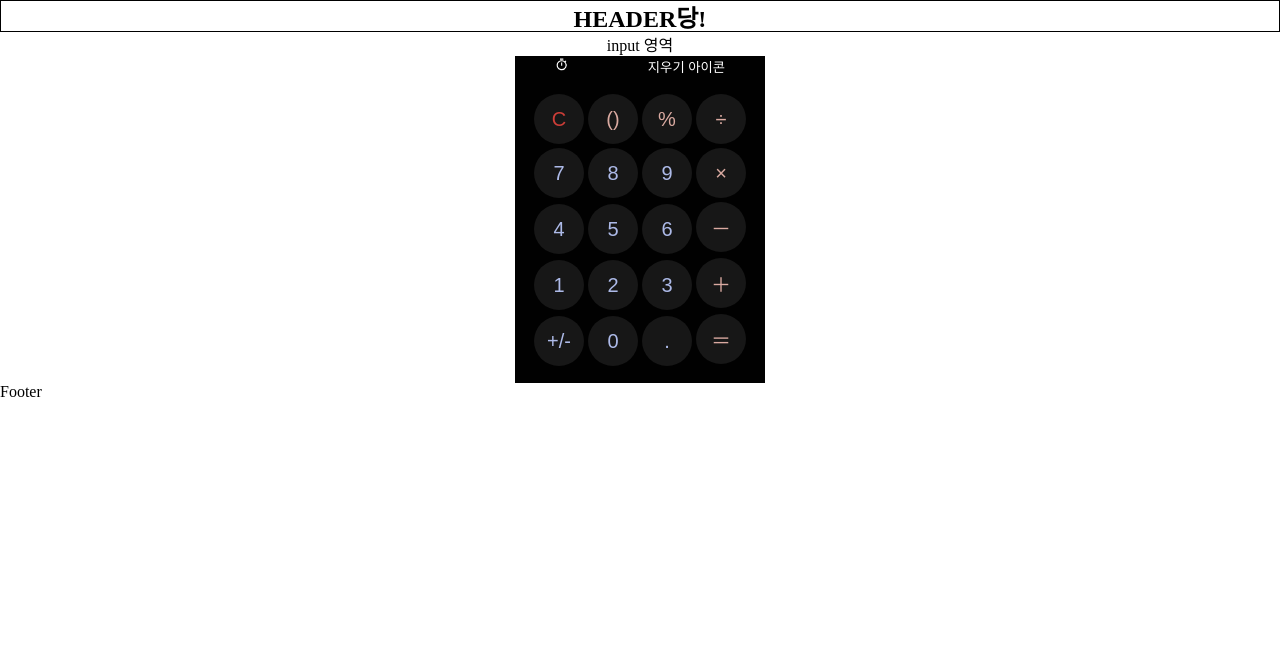
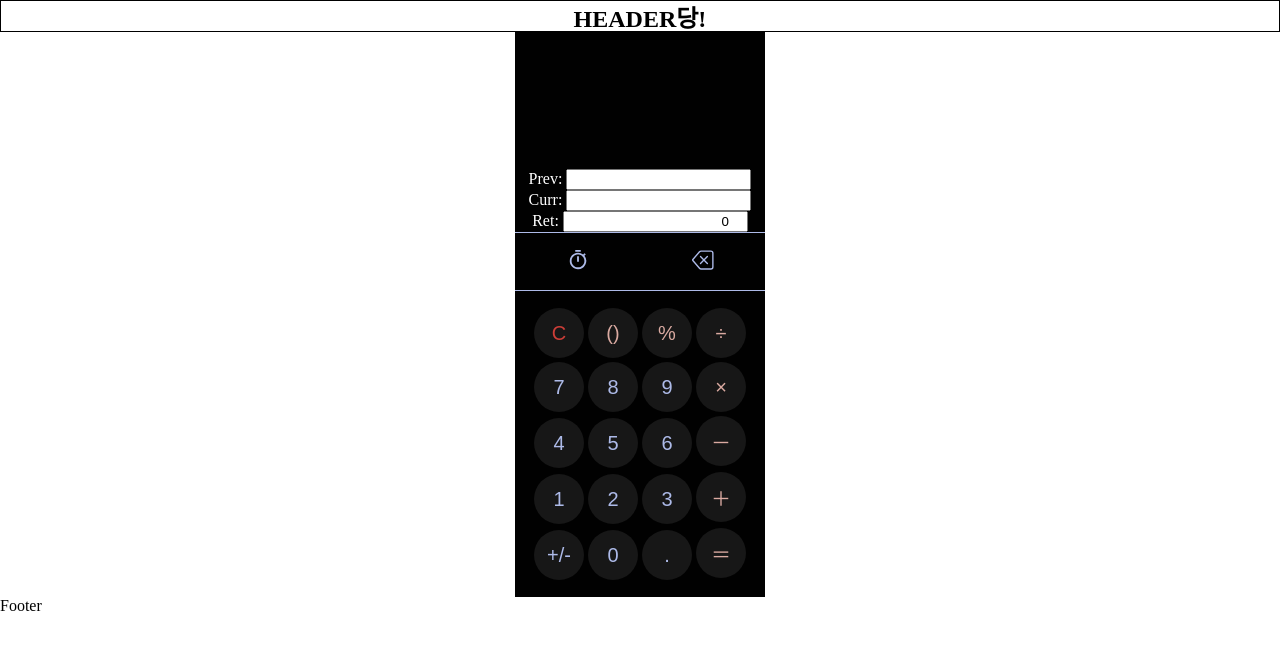
Before and after one commit to codingBear01/don_moa, a React (Create React App) app in the folder client/: page / in a window 1280 px wide. Shown: the top 650 px of the page. Built offline with nearby package versions, Linux system fonts and the light colour scheme.

Commit message:
Feat : 계산기 작업 중

```diff
--- a/client/src/components/calculators/GeneralCal/GeneralCal.tsx
+++ b/client/src/components/calculators/GeneralCal/GeneralCal.tsx
@@ -1,102 +1,198 @@
-import React, { useState } from 'react';
-import styled from 'styled-components';
+import { useState } from 'react';
 import { MdOutlineTimer } from 'react-icons/md';
+import { BsBackspace } from 'react-icons/bs';
+import * as C from '../../../styles/calculators';
+import * as S from '../../../styles';
 
 export const GeneralCal = () => {
-  const colors = {
-    blue: '#adbae8',
-    red: '#cd3e38',
-    beige: '#daaaa1',
-    black: '#010101',
-    lightBlack: '#171717',
+  const [prevNumber, setPrevNumber] = useState<string | number>('');
+  const [currNumber, setCurrNumber] = useState<string | number>('');
+  const [resultNumber, setResultNumber] = useState<number>(0);
+
+  const handleInputNum = (e: any) => {
+    const num = e.target.textContent;
+
+    if (inputNumChecker()) {
+      setCurrNumber((prevNum) => {
+        const currNum = prevNum + num;
+        return currNum;
+      });
+    }
   };
 
-  const styleAlignCenter =
-    'display: flex; align-items: center; justify-content: center;';
+  const inputNumChecker = () => {
+    if (currNumber.toString().length > 15) {
+      alert('15자리까지 입력할 수 있어요.');
+      return false;
+    }
+    return true;
+  };
 
-  const CalBody = styled.div`
-    ${styleAlignCenter}
-    flex-direction: column;
-    margin: 0 auto;
-    width: 250px;
-  `;
+  const calculateNumbers = (action: any) => {
+    setCurrNumber('');
 
-  const CalControlButtonArea = styled.div`
-    ${styleAlignCenter}
-    justify-content: space-around;
-    width: 100%;
-    background-color: ${colors.black};
-    color: ${colors.blue};
-  `;
+    if (action === '＋') {
+      const result = +prevNumber + +currNumber;
 
-  const CalControlButton = styled.button`
-    border: none;
-    background: none;
-    color: white;
-  `;
+      setPrevNumber(result);
+      setResultNumber(result);
+    } else if (action === '－') {
+      const result = +prevNumber - +currNumber;
 
-  const CalButtonArea = styled.div`
-    ${styleAlignCenter}
-    flex-direction: column;
-    padding: 15px 0;
-    width: 100%;
-    background-color: ${colors.black};
-  `;
+      setResultNumber(result);
+      setPrevNumber(result);
+    } else if (action === '×') {
+      const result = +prevNumber * +currNumber;
 
-  const CalButtonRow = styled.div``;
+      setResultNumber(result);
+      setPrevNumber(result);
+    } else if (action === '÷') {
+      const result = +prevNumber / +currNumber;
 
-  const CalButton = styled.button`
-    width: 50px;
-    height: 50px;
-    margin: 2px;
-    border: none;
-    border-radius: 100%;
-    background-color: ${colors.lightBlack};
-    color: ${colors.blue};
-    font-size: 20px;
-  `;
+      setResultNumber(result);
+      setPrevNumber(result);
+    }
+  };
+
+  const resetNumber = () => {
+    setPrevNumber('');
+    setCurrNumber('');
+    setResultNumber(0);
+  };
+
+  const handleChangeSign = () => {
+    if (+currNumber > 0) {
+      setCurrNumber((prevNum) => {
+        const minusNumber = +prevNum * -1;
+        return minusNumber;
+      });
+    } else if (+currNumber < 0) {
+      console.log(+currNumber);
+      setCurrNumber((prevNum) => {
+        const plusNumber = +prevNum * -1;
+        return plusNumber;
+      });
+    }
+  };
 
   return (
-    <CalBody>
-      <div>input 영역</div>
-      <CalControlButtonArea>
-        <CalControlButton>
-          <MdOutlineTimer />
-        </CalControlButton>
-        <CalControlButton>지우기 아이콘</CalControlButton>
-      </CalControlButtonArea>
-      <CalButtonArea>
+    <C.CalBody>
+      <C.CalInputArea
+        style={{
+          flexDirection: 'column',
+        }}
+      >
         <div>
-          <CalButton style={{ color: `${colors.red}` }}>C</CalButton>
-          <CalButton style={{ color: `${colors.beige}` }}>()</CalButton>
-          <CalButton style={{ color: `${colors.beige}` }}>%</CalButton>
-          <CalButton style={{ color: `${colors.beige}` }}>÷</CalButton>
+          <span style={{ color: 'white' }}>Prev: </span>
+          <input
+            type="number"
+            value={prevNumber}
+            readOnly
+            style={{ textAlign: 'right' }}
+            maxLength={15}
+          />
         </div>
         <div>
-          <CalButton>7</CalButton>
-          <CalButton>8</CalButton>
-          <CalButton>9</CalButton>
-          <CalButton style={{ color: `${colors.beige}` }}>×</CalButton>
+          <span style={{ color: 'white' }}>Curr: </span>
+          <input
+            type="number"
+            value={currNumber}
+            readOnly
+            style={{ textAlign: 'right' }}
+            maxLength={15}
+          />
         </div>
         <div>
-          <CalButton>4</CalButton>
-          <CalButton>5</CalButton>
-          <CalButton>6</CalButton>
-          <CalButton style={{ color: `${colors.beige}` }}>－</CalButton>
+          <span style={{ color: 'white' }}>Ret: </span>
+          <input
+            type="number"
+            value={resultNumber}
+            readOnly
+            style={{ textAlign: 'right' }}
+            maxLength={15}
+          />
+        </div>
+      </C.CalInputArea>
+
+      <C.CalControlButtonArea>
+        <C.CalControlButton>
+          <MdOutlineTimer
+            style={{
+              color: `${S.GeneralCalColors.blue}`,
+              fontSize: '22px',
+            }}
+          />
+        </C.CalControlButton>
+        <C.CalControlButton>
+          <BsBackspace
+            style={{ color: `${S.GeneralCalColors.blue}`, fontSize: '22px' }}
+          />
+        </C.CalControlButton>
+      </C.CalControlButtonArea>
+
+      <C.CalButtonArea>
+        <div>
+          <C.CalButton
+            style={{ color: `${S.GeneralCalColors.red}` }}
+            onClick={resetNumber}
+          >
+            C
+          </C.CalButton>
+          <C.CalButton style={{ color: `${S.GeneralCalColors.beige}` }}>
+            ()
+          </C.CalButton>
+          <C.CalButton style={{ color: `${S.GeneralCalColors.beige}` }}>
+            %
+          </C.CalButton>
+          <C.CalButton
+            style={{ color: `${S.GeneralCalColors.beige}` }}
+            onClick={() => calculateNumbers('÷')}
+          >
+            ÷
+          </C.CalButton>
         </div>
         <div>
-          <CalButton>1</CalButton>
-          <CalButton>2</CalButton>
-          <CalButton>3</CalButton>
-          <CalButton style={{ color: `${colors.beige}` }}>＋</CalButton>
+          <C.CalButton onClick={handleInputNum}>7</C.CalButton>
+          <C.CalButton onClick={handleInputNum}>8</C.CalButton>
+          <C.CalButton onClick={handleInputNum}>9</C.CalButton>
+          <C.CalButton
+            style={{ color: `${S.GeneralCalColors.beige}` }}
+            onClick={() => calculateNumbers('×')}
+          >
+            ×
+          </C.CalButton>
         </div>
         <div>
-          <CalButton>+/-</CalButton>
-          <CalButton>0</CalButton>
-          <CalButton>.</CalButton>
-          <CalButton style={{ color: `${colors.beige}` }}>＝</CalButton>
+          <C.CalButton onClick={handleInputNum}>4</C.CalButton>
+          <C.CalButton onClick={handleInputNum}>5</C.CalButton>
+          <C.CalButton onClick={handleInputNum}>6</C.CalButton>
+          <C.CalButton
+            style={{ color: `${S.GeneralCalColors.beige}` }}
+            onClick={() => calculateNumbers('－')}
+          >
+            －
+          </C.CalButton>
         </div>
-      </CalButtonArea>
-    </CalBody>
+        <div>
+          <C.CalButton onClick={handleInputNum}>1</C.CalButton>
+          <C.CalButton onClick={handleInputNum}>2</C.CalButton>
+          <C.CalButton onClick={handleInputNum}>3</C.CalButton>
+          <C.CalButton
+            style={{ color: `${S.GeneralCalColors.beige}` }}
+            onClick={() => calculateNumbers('＋')}
+          >
+            ＋
+          </C.CalButton>
+        </div>
+        <div>
+          <C.CalButton onClick={handleChangeSign}>+/-</C.CalButton>
+          <C.CalButton onClick={handleInputNum}>0</C.CalButton>
+          <C.CalButton>.</C.CalButton>
+          <C.CalButton style={{ color: `${S.GeneralCalColors.beige}` }}>
+            ＝
+          </C.CalButton>
+        </div>
+      </C.CalButtonArea>
+    </C.CalBody>
   );
 };
--- /dev/null
+++ b/client/src/styles/align.ts
@@ -0,0 +1,4 @@
+export const StyleAligns = {
+  styleAlignCenter:
+    'display: flex; align-items: center; justify-content: center;',
+};
--- /dev/null
+++ b/client/src/styles/calculators/GeneralCal/style.ts
@@ -0,0 +1,55 @@
+import styled from 'styled-components';
+import * as S from '../../';
+
+export const CalBody = styled.div`
+  ${S.StyleAligns.styleAlignCenter}
+  flex-direction: column;
+  margin: 0 auto;
+  width: 250px;
+`;
+
+export const CalInputArea = styled.div`
+  ${S.StyleAligns.styleAlignCenter}
+  justify-content: flex-end;
+  width: 100%;
+  height: 200px;
+  background-color: ${S.GeneralCalColors.black};
+`;
+
+export const CalControlButtonArea = styled.div`
+  ${S.StyleAligns.styleAlignCenter}
+  justify-content: space-around;
+  padding: 15px 0;
+  width: 100%;
+  border-top: 1px solid ${S.GeneralCalColors.blue};
+  border-bottom: 1px solid ${S.GeneralCalColors.blue};
+  background-color: ${S.GeneralCalColors.black};
+  color: ${S.GeneralCalColors.blue};
+`;
+
+export const CalControlButton = styled.button`
+  border: none;
+  background: none;
+  color: white;
+`;
+
+export const CalButtonArea = styled.div`
+  ${S.StyleAligns.styleAlignCenter}
+  flex-direction: column;
+  padding: 15px 0;
+  width: 100%;
+  background-color: ${S.GeneralCalColors.black};
+`;
+
+export const CalButtonRow = styled.div``;
+
+export const CalButton = styled.button`
+  width: 50px;
+  height: 50px;
+  margin: 2px;
+  border: none;
+  border-radius: 100%;
+  background-color: ${S.GeneralCalColors.lightBlack};
+  color: ${S.GeneralCalColors.blue};
+  font-size: 20px;
+`;
--- /dev/null
+++ b/client/src/styles/calculators/index.js
@@ -0,0 +1,9 @@
+export {
+  CalBody,
+  CalInputArea,
+  CalControlButtonArea,
+  CalControlButton,
+  CalButtonArea,
+  CalButtonRow,
+  CalButton,
+} from './GeneralCal/style';
--- /dev/null
+++ b/client/src/styles/colors.ts
@@ -0,0 +1,7 @@
+export const GeneralCalColors = {
+  blue: '#adbae8',
+  red: '#cd3e38',
+  beige: '#daaaa1',
+  black: '#010101',
+  lightBlack: '#171717',
+};
--- /dev/null
+++ b/client/src/styles/index.js
@@ -0,0 +1,2 @@
+export { StyleAligns } from './align';
+export { GeneralCalColors } from './colors';
```
Also changed, not shown: client/tsconfig.json (+3 -9 lines).
